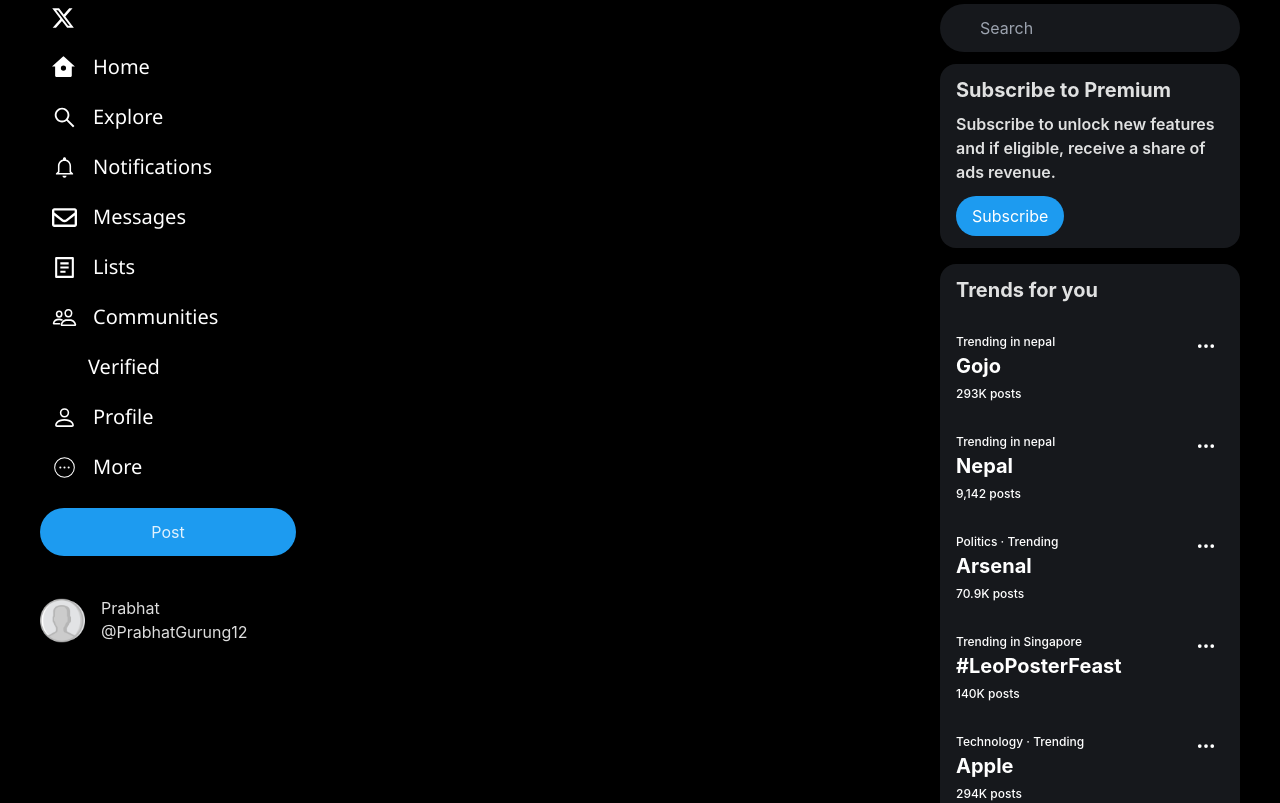
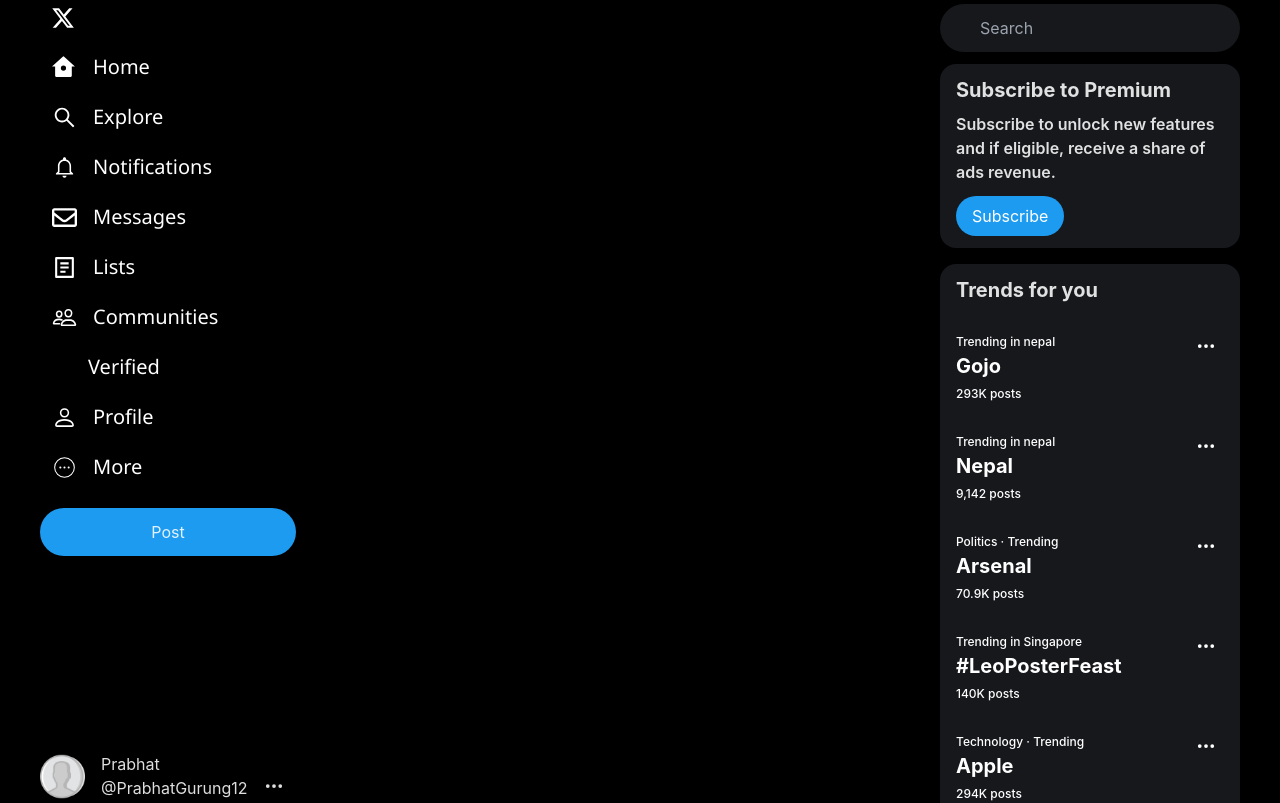
Before and after one commit to Prabhatgrg/Twitter-Clone, a React (Vite) app: page / in a window 1280 px wide. Shown: the top 803 px of the page. Built offline with nearby package versions, Linux system fonts and the light colour scheme; some icons are missing.

Commit message:
Dot menu button done, functionality needed

```diff
--- a/src/components/sidebar/Sidebar.jsx
+++ b/src/components/sidebar/Sidebar.jsx
@@ -20,7 +20,7 @@
   const [isToggle, setToggle] = useState(false);
   return (
     <>
-            <div className="main-sidebar flex flex-col gap-10 sticky top-0">
+      <div className="main-sidebar flex flex-col gap-4 sticky top-0 h-screen justify-between">
         <div className={styles.sidebar}>
           <div className="main-sidebar-content">
             <Link to="#" className="py-2 px-3 inline-block">
@@ -83,7 +83,9 @@
               </li>
             </ul>
             <div className="post-button mt-4">
-                            <button className="bg-primary w-64 px-5 py-3 rounded-full hover:bg-primary-hover">Post</button>
+              <button className="bg-primary w-64 px-5 py-3 rounded-full hover:bg-primary-hover">
+                Post
+              </button>
             </div>
           </div>
         </div>
@@ -100,7 +102,13 @@
               <span>@PrabhatGurung12</span>
             </div>
           </div>
-                    <div className="useraccount-more"></div>
+          <div className="useraccount-more">
+            <Menu as="div" className="absolute">
+              <Menu.Button>
+                <BsThreeDots className="text-xl rounded-full hover:bg-primary/[.1]" />
+              </Menu.Button>
+            </Menu>
+          </div>
         </div>
       </div>
     </>
```
Lines whose indentation alone changed are shown as unchanged.
